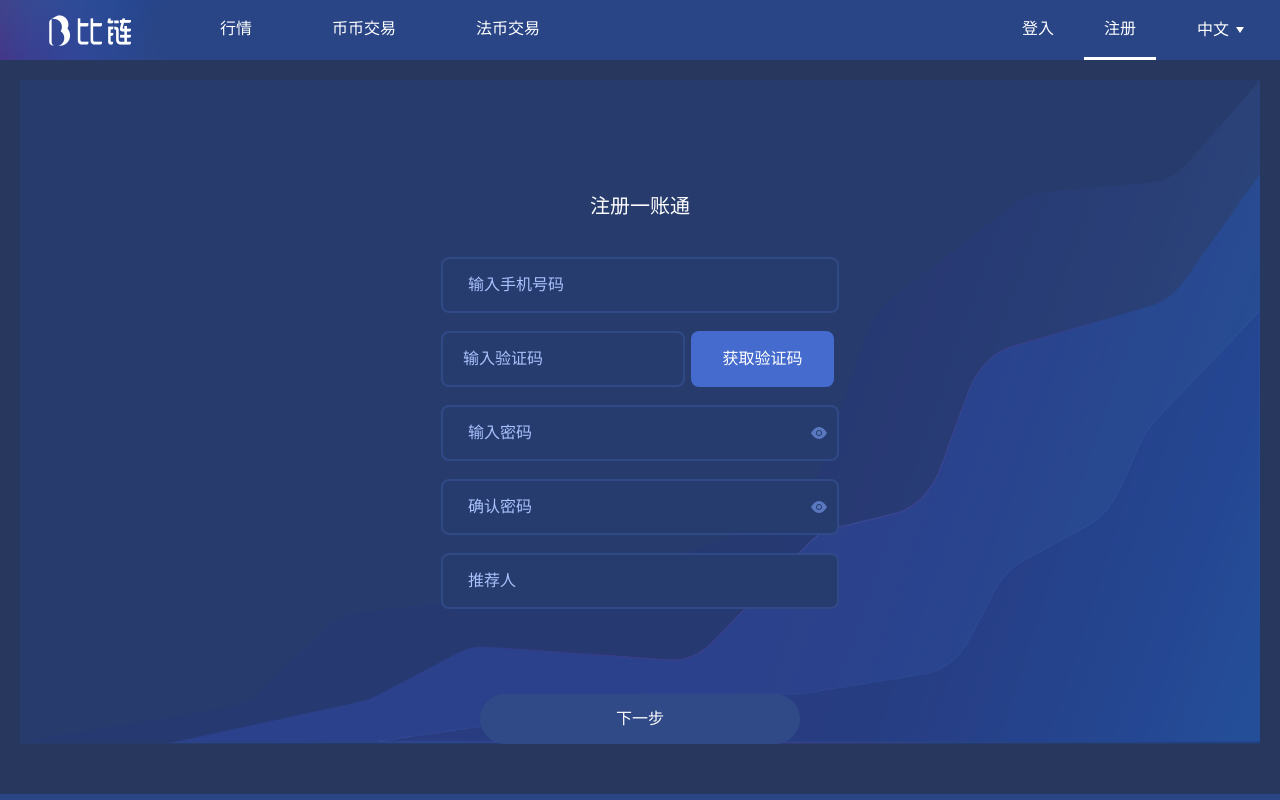
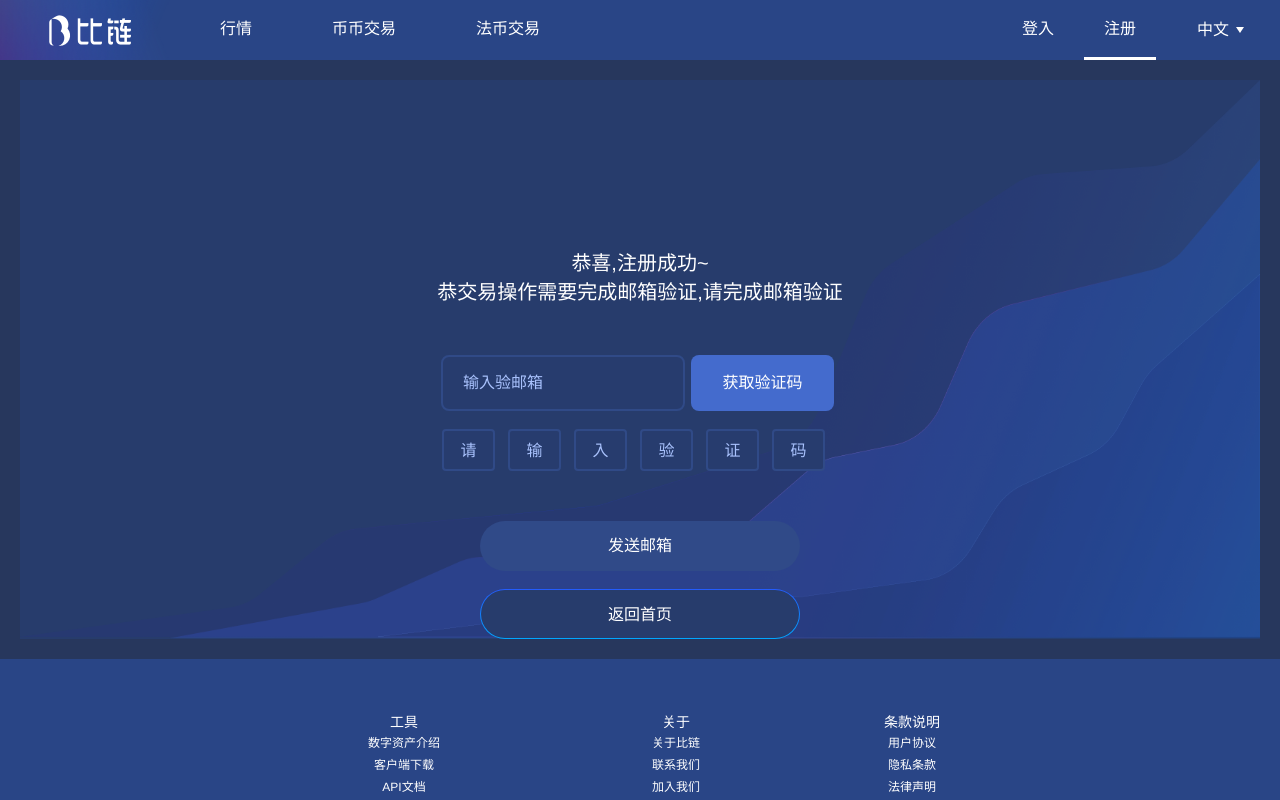
Before and after one commit to tanliangbang/BChain, a Vue app: page /regist in a window 1280 px wide. Shown: the top 800 px of the page. Built offline with nearby package versions, Linux system fonts and the light colour scheme; no server answers.

Commit message:
2018-5-30

```diff
--- a/src/page/index.less
+++ b/src/page/index.less
@@ -14,7 +14,7 @@
       padding-right:304px;
       >div{
         width:100%;
-        background:#283c6c;
+        background:@bg_color;
         height:100%;
       }
     }
@@ -39,7 +39,6 @@
         padding-left:20px;
       }
       p{
-        color:#fff;
         font-size:20px;
       }
       p:nth-child(1){
@@ -80,7 +79,6 @@
     ul{
       display: flex;
       flex-wrap: wrap-reverse;
-      color:#fff;
       li{
         flex: 1;
         padding-left:38px;
@@ -121,7 +119,7 @@
     }
   }
   >section:nth-child(3) {
-    background:#283c6c;
+    background:@bg_color;
     .header{
       font-size:0;
       >span{
@@ -131,7 +129,6 @@
          height:60px;
          line-height: 60px;
          margin-right:0px;
-         color:#fff;
         font-size:16px;
         cursor: pointer;
       }
@@ -141,7 +138,6 @@
     }
     .coin_list{
       width: 100%;
-      color:#fff;
       thead{
         tr{
           height:60px;
@@ -173,7 +169,7 @@
       }
 
       tr{
-        background:#294586;
+        background:@table_bg;
         cursor: pointer;
         td:nth-child(1){
          padding-left:50px;
--- a/src/page/user/Regist.vue
+++ b/src/page/user/Regist.vue
@@ -36,15 +36,25 @@
               <a v-on:click="submit"  class="ok_button">下一步</a>
             </div>
           </form>
-          <form class="step2" v-if="step === 2" v-on:keyup="emailPassDown">
+          <form class="step2" v-if="step === 2" >
              <p>
                恭喜,注册成功~ <br/>
                恭交易操作需要完成邮箱验证,请完成邮箱验证
              </p>
-            <div class="nomalInput">
-              <input placeholder="请输入邮箱"  v-model="email" v-on:focus="showDel('email')" v-on:blur="checkEmail()" type="text"/>
-              <i :class="rules.email.class" v-on:click="delEmail()" >{{rules.email.message}}</i>
+            <div class="code">
+              <input type="text" v-on:focus="showDel('code')" v-on:blur="checkCode()" v-model="registForm.code" placeholder="输入验邮箱"/>
+              <i :class="rules.code.class"  v-on:click="delContent('code')">{{rules.code.message}}</i>
+              <span v-on:click="getCode()" ref="send">获取验证码</span>
             </div>
+            <div class="codeInput">
+              <input v-on:keyup="codeKeyup()" v-on:focus="clearVal" placeholder="请"  type="text"/>
+              <input v-on:keyup="codeKeyup()" v-on:focus="clearVal" placeholder="输" type="text"/>
+              <input v-on:keyup="codeKeyup()" v-on:focus="clearVal" placeholder="入" type="text"/>
+              <input v-on:keyup="codeKeyup()" v-on:focus="clearVal" placeholder="验" type="text"/>
+              <input v-on:keyup="codeKeyup()" v-on:focus="clearVal" placeholder="证" type="text"/>
+              <input v-on:keyup="codeKeyup()" v-on:focus="clearVal" placeholder="码"  type="text"/>
+            </div>
+
             <div v-if="!emailpass" class="sbutton">
                <a class="no_button">发送邮箱</a>
             </div>
@@ -53,19 +63,6 @@
             </div>
             <div class="login_button">
               <router-link class="border_button" to="login">返回首页</router-link>
-            </div>
-          </form>
-          <form class="step3" v-if="step === 3">
-            <p>
-              恭喜,注册成功~ <br/>
-              恭交易操作需要完成邮箱验证,请完成邮箱验证
-            </p>
-            <p>已发送 {{email}} </p>
-            <div  class="to_button">
-              <a v-on:click="loginEmail" class="ok_button">登入邮箱</a>
-            </div>
-            <div class="login_button">
-              <router-link class="border_button" to="/">返回首页</router-link>
             </div>
           </form>
       </div>
@@ -85,7 +82,7 @@ export default {
     return {
       isShowpass: false,
       ispass: false,
-      step: 1,
+      step: 2,
       emailpass: false,
       email: '',
       isSendCode: false,
@@ -354,6 +351,22 @@ export default {
         this.captchaObj.verify()
       }
     },
+    codeKeyup () {
+      let val = event.target.value
+      let regPos = /^\d+(\.\d+)?$/
+      if (regPos.test(val)) {
+        if (event.target.nextElementSibling) {
+          event.target.nextElementSibling.focus()
+        } else {
+          event.target.blur()
+        }
+      } else {
+        event.target.value = ''
+      }
+    },
+    clearVal () {
+      event.target.value = ''
+    },
     loginEmail () {
       let email = this.email
       let pre = email.split('@')[1]
@@ -391,6 +404,7 @@ export default {
 <style lang="less" scoped>
   @import '../../style/common';
   @import './index';
+  @import './../../style/form.less';
   .step1{
       padding-top:110px;
       p{
--- a/src/page/user/userCenter/UserInfo.vue
+++ b/src/page/user/userCenter/UserInfo.vue
@@ -11,6 +11,11 @@
     <div class="nomal">
       <span>登入密码:<i>********</i></span>
       <span>修改</span>
+    </div>
+
+    <div class="nomal">
+      <span>退出登入</span>
+      <span v-on:click="loginOut">退出</span>
     </div>
 
     <div class="login-history">
@@ -32,6 +37,8 @@
 </template>
 
 <script>
+import * as api from './../../../service/getData'
+import Tool from './../../../utils/Tool'
 export default {
   name: 'Auther',
   components: {
@@ -44,6 +51,17 @@ export default {
     window.scrollTo(0, 0)
   },
   methods: {
+    loginOut () {
+      let _this = this
+      this.$mask.showAlert('确定要退出？', 'doubt', async function () {
+        let data = await api.loginOut()
+        if (data.data.code === 10000) {
+          Tool.delCookie('ngtoken')
+          _this.$store.dispatch('setUserInfo', null)
+          _this.$router.push('/')
+        }
+      })
+    }
   }
 }
 </script>
@@ -67,6 +85,7 @@ export default {
       margin-right:25px;
       line-height:56px;
       float:right;
+      cursor: pointer;
     }
     .grayColor{
       color: #5a78bf;
--- a/src/plugins/banner/Banner.vue
+++ b/src/plugins/banner/Banner.vue
@@ -58,7 +58,7 @@ export default {
       // this.$refs.mainContainer.style.transform = 'translate(0px,' + (-260 * index) + 'px)'
       if (!this.$refs.mainContainer) {
         clearInterval(this.interval)
-         return
+        return
       }
       this.$refs.mainContainer.style.marginTop = (-260 * index) + 'px'
     }
--- a/src/service/getData.js
+++ b/src/service/getData.js
@@ -36,3 +36,8 @@ export const getUserInfo = (params) => http.get(base + '/user/current', params)
  * 绑定邮箱
  */
 export const bindEmail = (params) => http.post(base + '/tokens/email/bind', params)
+
+/**
+ * 退出登入
+ */
+export const loginOut = (params) => http.delete(base + '/tokens/current', params)
--- a/src/service/http.js
+++ b/src/service/http.js
@@ -37,7 +37,7 @@ export default {
       method: 'post',
       url,
       data: qs.stringify(data),
-      timeout: 30000,
+      timeout: 15000,
       headers: {
         'X-Requested-With': 'XMLHttpRequest',
         'Content-Type': 'application/x-www-form-urlencoded; charset=UTF-8'
@@ -49,7 +49,7 @@ export default {
       method: 'get',
       url,
       params,
-      timeout: 30000,
+      timeout: 15000,
       headers: {
         'X-Requested-With': 'XMLHttpRequest'
       }
@@ -61,8 +61,20 @@ export default {
       method: 'post',
       url,
       data: data,
-      timeout: 30000,
+      timeout: 15000,
       headers: headers
+    }).then(checkStatus).then(checkCode)
+  },
+  delete (url, data) {
+    return axios({
+      method: 'delete',
+      url,
+      data: qs.stringify(data),
+      timeout: 15000,
+      headers: {
+        'X-Requested-With': 'XMLHttpRequest',
+        'Content-Type': 'application/x-www-form-urlencoded; charset=UTF-8'
+      }
     }).then(checkStatus).then(checkCode)
   }
 }
--- a/src/store/modules/user.js
+++ b/src/store/modules/user.js
@@ -1,4 +1,5 @@
 import * as api from '../../service/getData'
+import Tool from './../../utils/Tool'
 const state = {
   userInfo: null
 }
@@ -17,6 +18,8 @@ const actions = {
     api.getUserInfo().then(function (res) {
       if (res.userinfo) {
         commit('SET_USERINFO', res.userinfo)
+      } else {
+        Tool.delCookie('ngtoken')
       }
     })
   }
--- /dev/null
+++ b/src/style/form.less
@@ -0,0 +1,14 @@
+.codeInput{
+  text-align: center;
+   input {
+     width:53px;
+     height:42px;
+     background-color: #273c6e;
+     border-radius: 4px;
+     border: solid 2px #304a87;
+     margin-right:13px;
+     color:#fff;
+     font-size:18px;
+     text-align: center;
+   }
+}
--- a/src/style/var.less
+++ b/src/style/var.less
@@ -1,6 +1,9 @@
+@header_bg:#294586;
+@table_bg:#284585;
 @mainColor:#294586;
 @fail:#ff3320;
 @rasie:#00ffc0;
 @bg_color:#273c6c;
 @index_bg:#27375d;
 @deepBlue:#234eb8;
+@nomal_border:#304a87;
--- a/src/utils/Tool.js
+++ b/src/utils/Tool.js
@@ -128,7 +128,14 @@ Tool.getCookie = function (name) {
   }
   return false
 }
-
+Tool.delCookie = function (name) {
+  var exp = new Date()
+  exp.setTime(exp.getTime() - 1)
+  var cval = Tool.getCookie(name)
+  if (cval !== null) {
+    document.cookie = name + '=' + cval + ';expires=' + exp.toGMTString()
+  }
+}
 Tool.isLogin = function () {
   if (Tool.getCookie('ngtoken')) {
     return true
```
